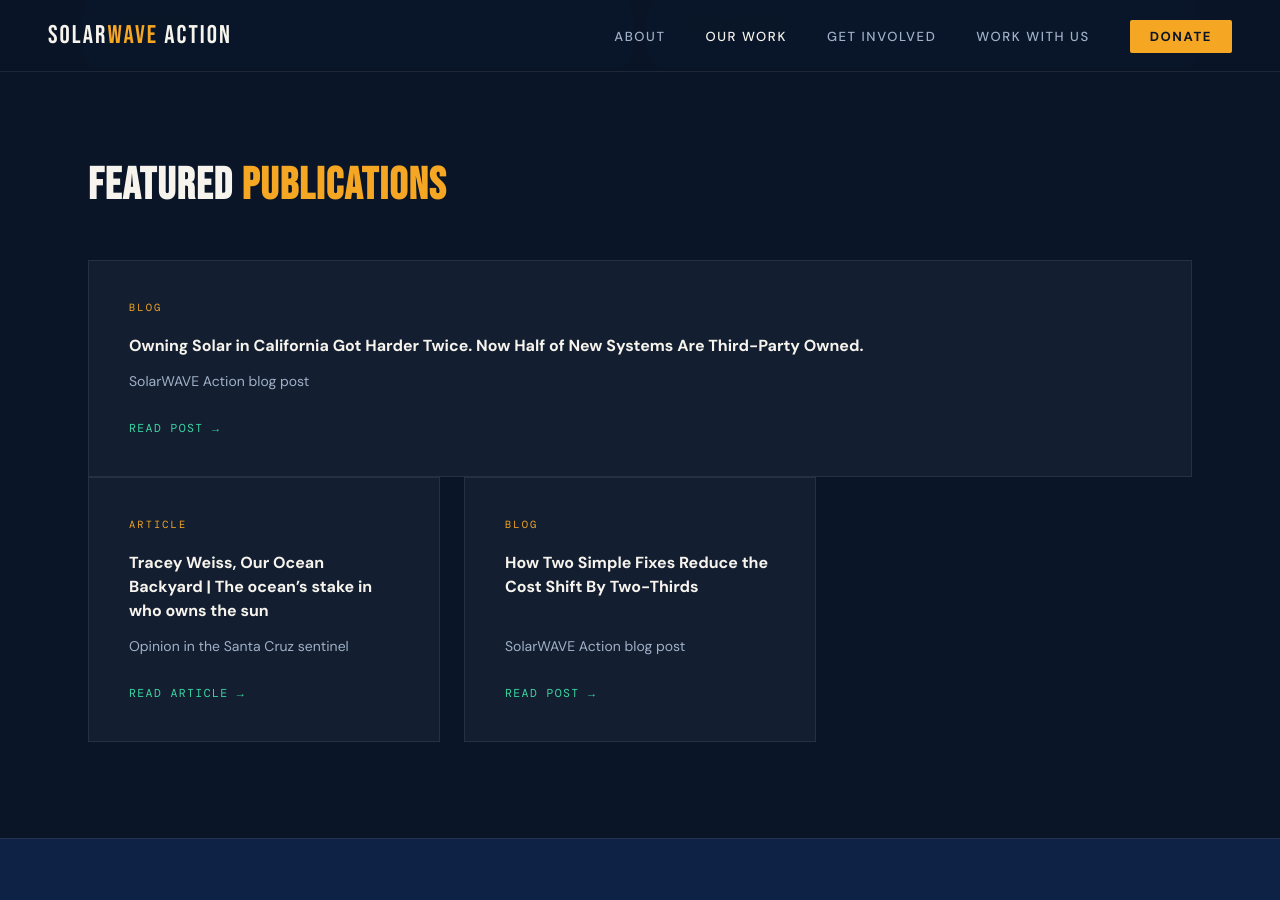
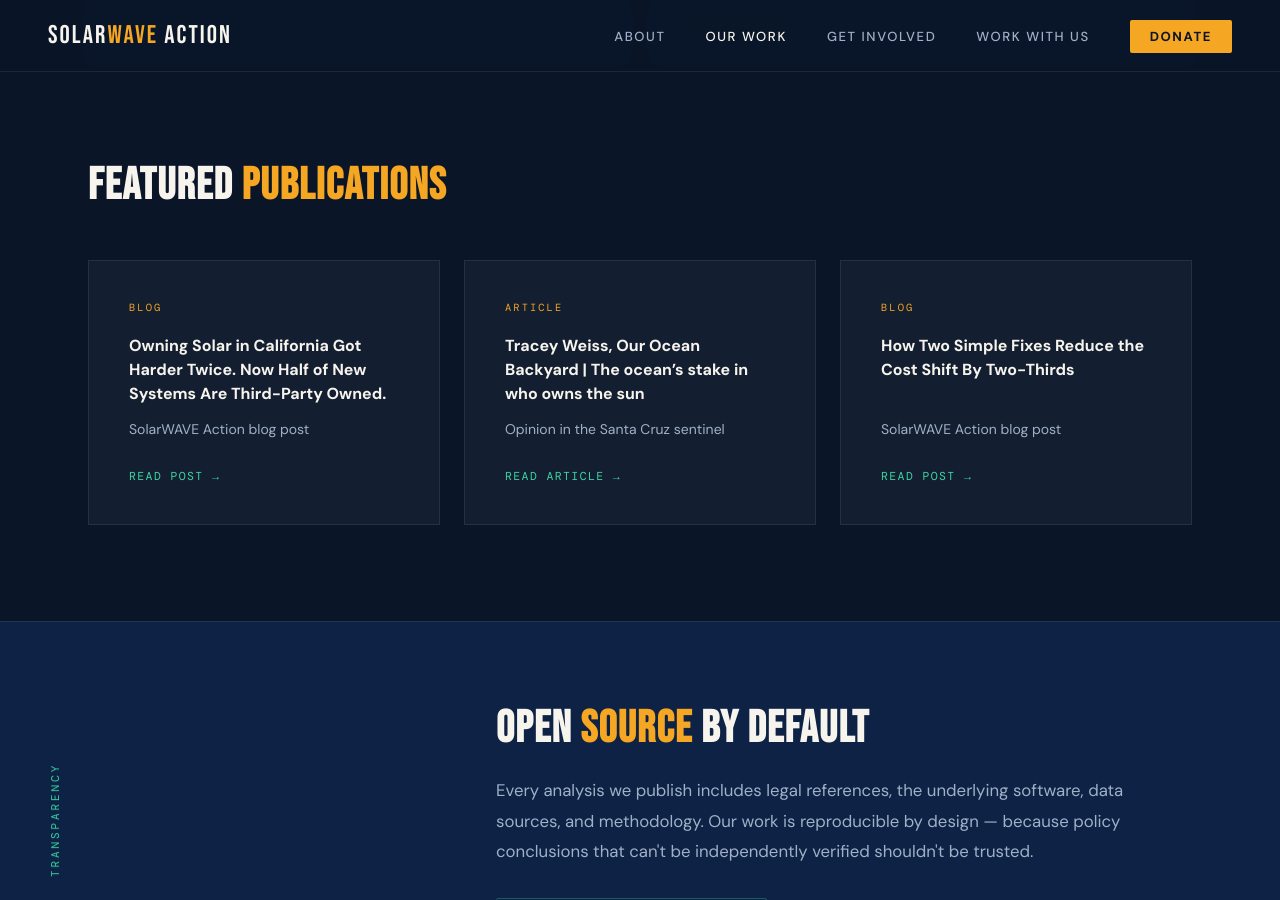
Before and after one commit to SolarWAVE-Action/solarwave-website, a Jekyll site: the page built from our_work/our_work.html, in a window 1280 px wide and 900 px high, scrolled down 919 px. Built offline with Jekyll 4.4.1, drawn with Linux system fonts in a browser that asks for light colours.

Commit message:
moved first post inside grid

```diff
--- a/our_work/our_work.html
+++ b/our_work/our_work.html
@@ -297,13 +297,13 @@ permalink: /our_work/
       <h2>Featured <span>Publications</span></h2>
 <!--      <a href="{{ '/blog/' | relative_url }}" style="font-family:'DM Mono',monospace; font-size:0.72rem; letter-spacing:0.12em; text-transform:uppercase; color:var(&#45;&#45;accent); text-decoration:none;">View all posts →</a>-->
     </div>
-    <article class="pub-card">
+    <div class="pub-grid">
+      <article class="pub-card">
         <div class="pub-tag">Blog</div>
         <h3>Owning Solar in California Got Harder Twice. Now Half of New Systems Are Third-Party Owned.</h3>
         <p>SolarWAVE Action blog post</p>
         <a class="pub-link" href="{{ '/blog/tpo_ownership_rate/index.html' | relative_url }}">Read Post →</a>
-    </article>
-    <div class="pub-grid">
+      </article>
       <article class="pub-card">
         <div class="pub-tag">Article</div>
         <h3>Tracey Weiss, Our Ocean Backyard | The ocean’s stake in who owns the sun</h3>
```
